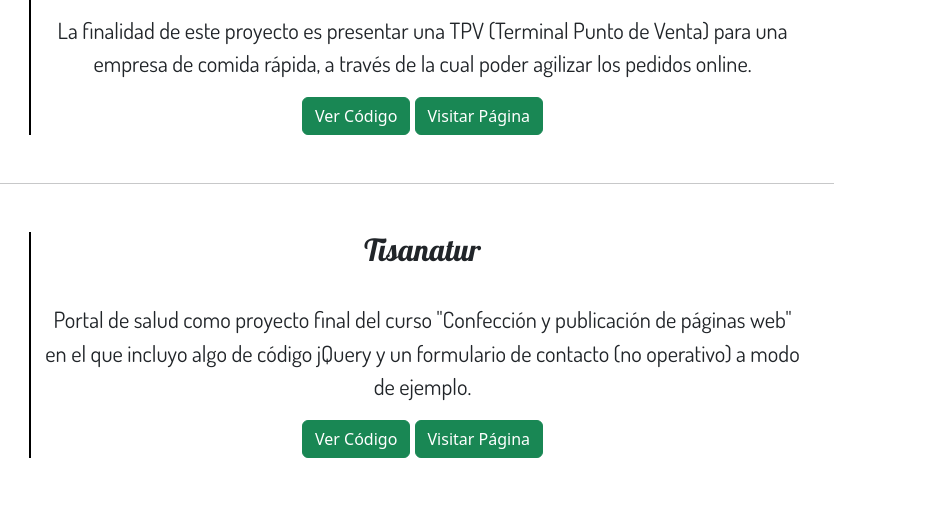
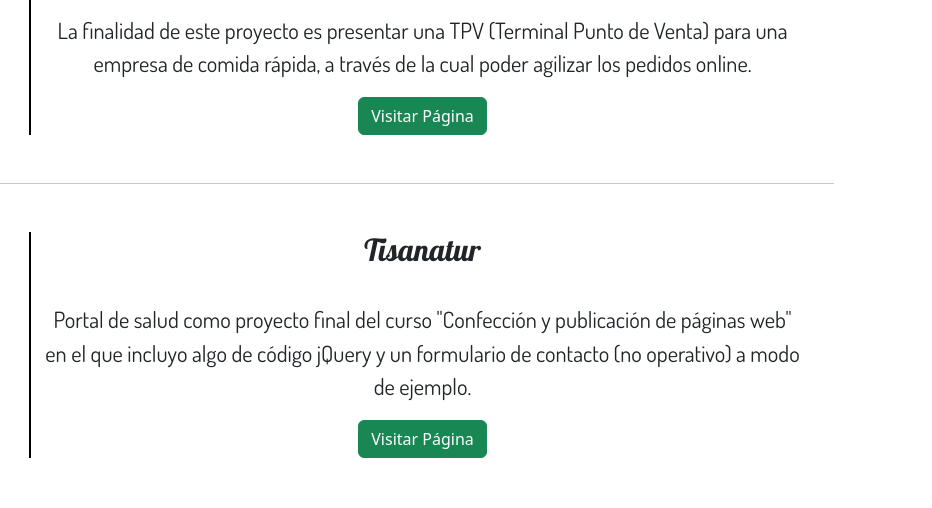
Before and after one commit to eduWebM/portfolio, a plain HTML site: page index.html in a window 1280 px wide. Shown: the part 1278-1786 px from the top of the page, 348-1280 px from the left. Drawn offline with nearby package versions, Linux system fonts and the light colour scheme.

Commit message:
Upload index file

```diff
--- a/index.html
+++ b/index.html
@@ -153,7 +153,6 @@
             La finalidad de este proyecto es presentar una TPV (Terminal Punto de Venta) para una empresa de comida rápida, a través de la cual poder agilizar los pedidos online.
           </p>
           <div class="botones">
-            <a class="btn btn-success" href="https://github.com/eduWebM/mcEdu.git" target="_blank" role="button">Ver Código</a>
             <a class="btn btn-success" href="https://eduwebm.github.io/mcEdu/" target="_blank" role="button">Visitar Página</a>
           </div>
         </div>
@@ -175,7 +174,6 @@
             Portal de salud como proyecto final del curso "Confección y publicación de páginas web" en el que incluyo algo de código jQuery y un formulario de contacto (no operativo) a modo de ejemplo.
           </p>
           <div class="botones">
-            <a class="btn btn-success" href="https://github.com/eduWebM/tisanatur.git" target="_blank" role="button">Ver Código</a>
             <a class="btn btn-success" href="https://eduwebm.github.io/tisanatur/" target="_blank" role="button">Visitar Página</a>
           </div>
         </div>
```
